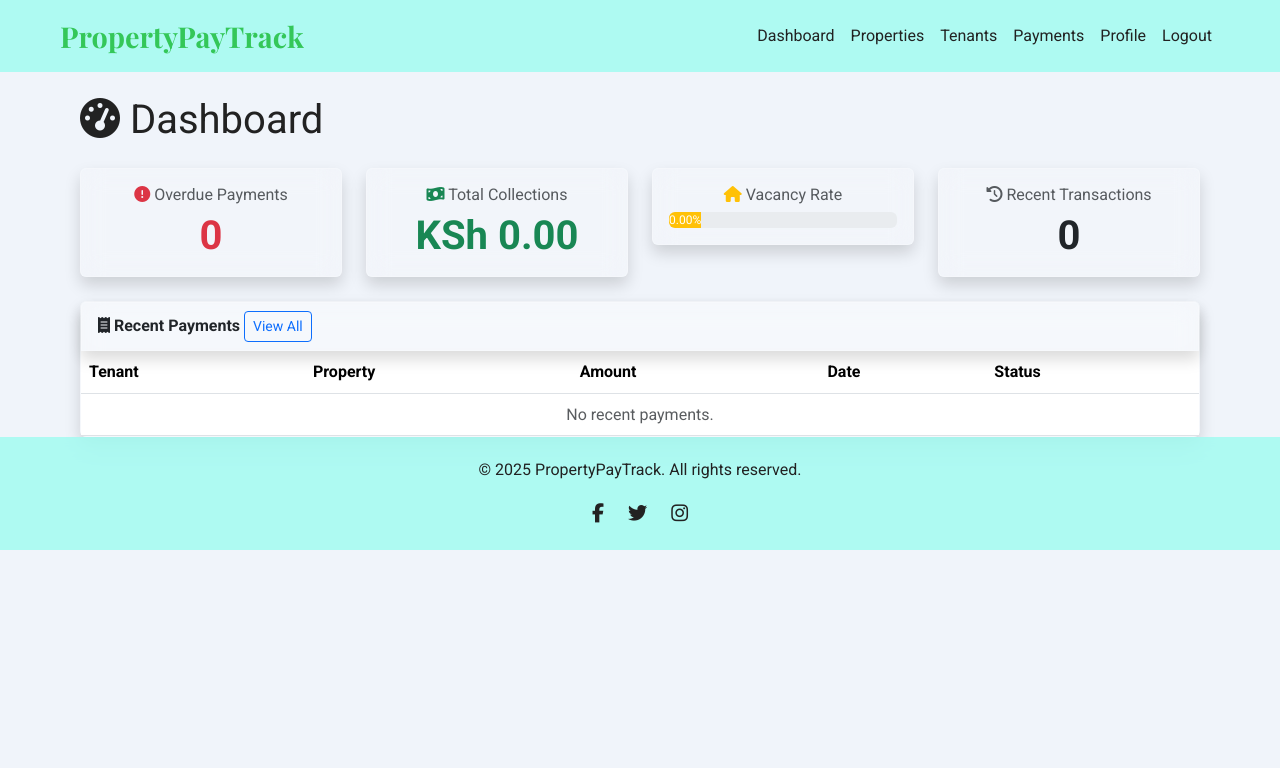
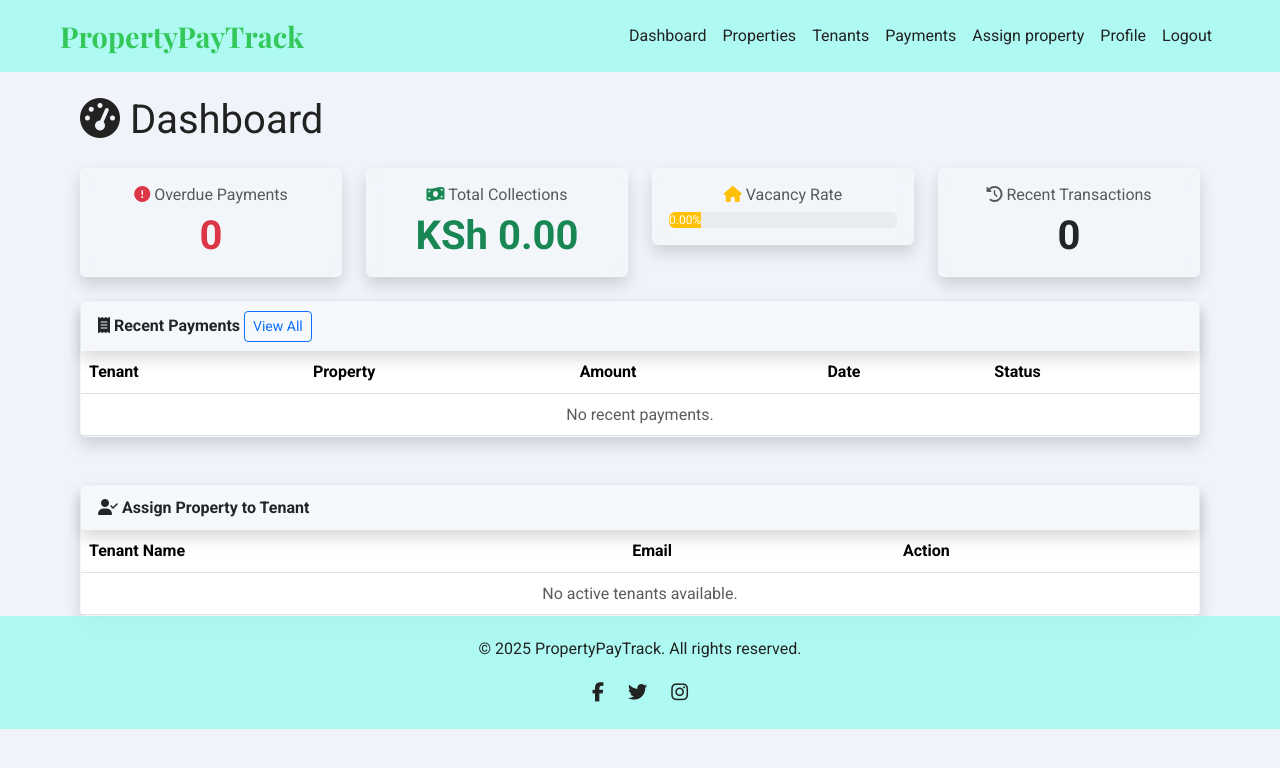
Before and after one commit to shannel890/Mfuko7, a Flask app: page /landlord/dashboard in a window 1280 px wide. Shown: the top 768 px of the page. Run offline with Flask 3, Linux system fonts and the light colour scheme; a user stored in the database is signed in; some libraries are stand-ins or nearby versions.

Commit message:
added the files amd modefied them

```diff
--- a/app/__init__.py
+++ b/app/__init__.py
@@ -1,4 +1,4 @@
-from flask import Flask, request, jsonify
+from flask import Flask
 from app.extensions import login_manager,migrate
 from .extensions import db, babel, mail
 from .models import User, Role
--- a/app/models.py
+++ b/app/models.py
@@ -135,7 +135,7 @@
     grace_period_days = db.Column(db.Integer, default=5)
     lease_start_date = db.Column(db.Date)
     lease_end_date = db.Column(db.Date)
-    property_id = db.Column(db.Integer, db.ForeignKey('property.id', ondelete='CASCADE'), nullable=False, index=True)
+    property_id = db.Column(db.Integer, db.ForeignKey('property.id', ondelete='CASCADE'), nullable=True, index=True)
     unit_id = db.Column(db.Integer, db.ForeignKey('unit.id', ondelete='CASCADE'), nullable=True, index=True)
     unit = db.relationship('Unit', foreign_keys=[unit_id], backref='tenant', uselist=False)
     created_at = db.Column(db.DateTime, default=lambda: datetime.now(timezone.utc))
--- a/app/routes.py
+++ b/app/routes.py
@@ -3,7 +3,7 @@
 from flask_babel import lazy_gettext as _l
 from app.extensions import db, mail
 from sqlalchemy import func
-from app.forms import TenantForm, PropertyForm, RecordPaymentForm, ContactForm, TenantPaymentForm, ReportFilterForm
+from app.forms import TenantForm, PropertyForm, RecordPaymentForm, ContactForm, TenantPaymentForm, ReportFilterForm, AssignPropertyForm
 from app.models import Property, Tenant, Payment, Unit, Invoice
 from functools import wraps
 from datetime import datetime, timedelta
@@ -59,6 +59,11 @@
 @main.route('/index')
 def index():
     try:
+        if current_user.is_authenticated:
+            if current_user.has_role('landlord'):
+                return redirect(url_for('main.landlord_dashboard'))
+            elif current_user.has_role('tenant'):
+                return redirect(url_for('main.tenant_dashboard'))
         return render_template('index.html')
     except Exception as e:
         current_app.logger.error(f"Error loading index: {e}")
@@ -134,11 +139,15 @@
             'recent_transactions': 0
         }
         recent_payments = []
+        landlord_tenants = []  # Initialize for later use
         landlord_properties = Property.query.filter_by(landlord_id=current_user.id).all()
         landlord_property_ids = [p.id for p in landlord_properties]
 
         if landlord_property_ids:
-            landlord_tenants = Tenant.query.filter(Tenant.property_id.in_(landlord_property_ids), Tenant.status == 'active').all()
+            landlord_tenants = Tenant.query.filter(
+                Tenant.property_id.in_(landlord_property_ids),
+                Tenant.status == 'active'
+            ).all()
             landlord_tenant_ids = [t.id for t in landlord_tenants]
             today = datetime.utcnow().date()
             current_month_start = today.replace(day=1)
@@ -171,15 +180,17 @@
             ).scalar() or 0.00
 
             # Vacancy Rate
-            total_units = db.session.query(func.sum(Unit.id)).filter(
+            total_units = db.session.query(func.count(Unit.id)).filter(
                 Unit.property_id.in_(landlord_property_ids),
                 Unit.status != 'maintenance'
-            ).count() or 0
+            ).scalar() or 0
+
             occupied_units = len(Tenant.query.filter(
                 Tenant.property_id.in_(landlord_property_ids),
                 Tenant.status == 'active',
                 Tenant.unit_id != None
             ).join(Unit, Tenant.unit_id == Unit.id).all())
+
             if total_units > 0:
                 metrics['vacancy_rate'] = round(((total_units - occupied_units) / total_units) * 100, 2)
             else:
@@ -211,13 +222,18 @@
                     'status': payment.status
                 })
 
-        return render_template('landlord_dashboard.html', metrics=metrics, recent_payments=recent_payments)
+        return render_template(
+            'landlord_dashboard.html',
+            metrics=metrics,
+            recent_payments=recent_payments,
+            landlord_tenants=landlord_tenants  # 👈 Added
+        )
 
     except Exception as e:
         logging.error("Dashboard error occurred:")
         logging.error(traceback.format_exc())  # Logs the full traceback
         flash(_l('An error occurred while loading the dashboard. Please try again.'), 'danger')
-        return redirect(url_for('main.index'))
+        return redirect(url_for('main.landing_page'))
 
 
 @main.route('/tenant/dashboard')
@@ -227,8 +243,17 @@
     try:
         tenant = Tenant.query.filter_by(user_id=current_user.id).first()
         if not tenant:
-            flash(_l('No tenant profile found. Contact your landlord.'), 'warning')
-            return redirect(url_for('main.index'))
+            tenant = Tenant(
+            user_id=current_user.id,
+            first_name=current_user.first_name,
+            last_name=current_user.last_name,
+            email=current_user.email,
+            status='active',
+            grace_period_days=5
+        )
+        db.session.add(tenant)
+        db.session.commit()
+        flash(_l('Tenant profile created automatically. Please contact landlord to assign a unit.'), 'info')
 
         today = datetime.utcnow().date()
         current_month_start = today.replace(day=1)
@@ -276,9 +301,9 @@
 @login_required
 @roles_required('landlord')
 def property_add():
-    try:
-        form = PropertyForm()
-        if form.validate_on_submit():
+    form = PropertyForm()
+    if form.validate_on_submit():
+        try:
             property = Property(
                 name=form.name.data,
                 address=form.address.data,
@@ -296,11 +321,15 @@
             db.session.commit()
             flash(_l('Property added successfully!'), 'success')
             return redirect(url_for('main.properties_list'))
-        return render_template('properties/add_edit.html', form=form, edit=False)
-    except Exception as e:
-        current_app.logger.error(f"Error adding property: {e}")
-        flash(_l('Failed to add property.'), 'danger')
-        return redirect(url_for('main.properties_list'))
+        except Exception as e:
+            current_app.logger.error(f"Error adding property: {e}")
+            flash(_l('Failed to add property.'), 'danger')
+            db.session.rollback()
+            return redirect(url_for('main.properties_list'))
+    else:
+        print(form.errors)
+    return render_template('properties/add_edit.html', form=form, edit=False)
+
 
 @main.route('/properties/edit/<int:id>', methods=['GET', 'POST'])
 @login_required
@@ -317,6 +346,52 @@
         flash(_l('Property updated successfully!'), 'success')
         return redirect(url_for('main.properties_list'))
     return render_template('properties/add_edit.html', form=form, edit=True)
+
+@main.route('/assign-property', defaults={'tenant_id': None}, methods=['GET', 'POST'])
+@main.route('/assign-property/<int:tenant_id>', methods=['GET', 'POST'])
+@login_required
+@roles_required('landlord')
+def assign_property(tenant_id):
+    try:
+        if tenant_id:
+            tenant = Tenant.query.get(tenant_id)
+            if not tenant:
+                flash(_l('Tenant not found.'), 'warning')
+                return redirect(url_for('main.landlord_dashboard'))
+        else:
+            tenant = None
+
+        properties = Property.query.filter_by(landlord_id=current_user.id).all()
+        property_ids = [p.id for p in properties]
+        units = Unit.query.filter(Unit.property_id.in_([p.id for p in properties]), Unit.status == 'vacant').all()
+
+        form = AssignPropertyForm()
+        form.property_id.choices = [(p.id, p.name) for p in properties]
+        form.unit_id.choices = [(u.id, f"{u.name} - {u.property.name}") for u in units]
+        form.tenant_id.choices = [(t.id, f"{t.first_name} {t.last_name}") for t in Tenant.query.all()]
+
+        if form.validate_on_submit():
+            tenant_id = form.tenant_id.data
+            unit_id = form.unit_id.data
+            tenant = Tenant.query.get(tenant_id)
+            unit = Unit.query.get(unit_id)
+            if tenant and unit:
+                tenant.unit_id = unit.id
+                tenant.property_id = unit.property_id
+                unit.status = 'occupied'
+                db.session.commit()
+                flash(_l('Property assigned successfully!'), 'success')
+                return redirect(url_for('main.landlord_dashboard'))
+            else:
+                flash(_l('Invalid tenant or unit selected.'), 'danger')
+
+        return render_template('assign_property.html', tenant=tenant, properties=properties, units=units, form=form)
+
+    except Exception as e:
+        logging.error("Assign property error:")
+        logging.error(traceback.format_exc())
+        flash(_l('An error occurred while loading the assignment page.'), 'danger')
+        return redirect(url_for('main.landlord_dashboard'))
 
 @main.route('/tenants')
 @login_required
--- a/app/templates/base.html
+++ b/app/templates/base.html
@@ -188,9 +188,11 @@
     <nav class="navbar navbar-expand-lg">
         <div class="container">
             <a class="navbar-brand" href="{{ url_for('main.index') }}">PropertyPayTrack</a>
-            <button class="navbar-toggler" type="button" data-bs-toggle="collapse" data-bs-target="#navbarNav" aria-controls="navbarNav" aria-expanded="false" aria-label="Toggle navigation">
+            <button class="navbar-toggler" type="button" data-bs-toggle="collapse" data-bs-target="#navbarNav"
+                    aria-controls="navbarNav" aria-expanded="false" aria-label="Toggle navigation">
                 <span class="navbar-toggler-icon"></span>
             </button>
+
             <div class="collapse navbar-collapse" id="navbarNav">
                 <ul class="navbar-nav ms-auto">
                     {% if current_user.is_authenticated %}
@@ -199,16 +201,23 @@
                             <li class="nav-item"><a class="nav-link" href="{{ url_for('main.properties_list') }}">{{ _('Properties') }}</a></li>
                             <li class="nav-item"><a class="nav-link" href="{{ url_for('main.tenants_list') }}">{{ _('Tenants') }}</a></li>
                             <li class="nav-item"><a class="nav-link" href="{{ url_for('main.payments_history') }}">{{ _('Payments') }}</a></li>
+                            <li class="nav-item"><a class="nav-link" href="{{ url_for('main.assign_property') }}">{{_('Assign property') }}</a></li>
+
                         {% elif current_user.has_role('tenant') %}
                             <li class="nav-item"><a class="nav-link" href="{{ url_for('main.tenant_dashboard') }}">{{ _('Dashboard') }}</a></li>
                             <li class="nav-item"><a class="nav-link" href="{{ url_for('main.tenant_make_payment') }}">{{ _('Make Payment') }}</a></li>
+                            {% if tenant is defined %}
+                                <li class="nav-item">
+                                    <a class="nav-link" href="{{ url_for('main.assign_property', tenant_id=tenant.id) }}">{{ _('Assign property') }}</a>
+                                </li>
+                            {% endif %}
                         {% endif %}
                         <li class="nav-item"><a class="nav-link" href="{{ url_for('auth.profile') }}">{{ _('Profile') }}</a></li>
                         <li class="nav-item"><a class="nav-link" href="{{ url_for('auth.logout') }}">{{ _('Logout') }}</a></li>
                     {% else %}
-                        <li class="nav-item"><a class="nav-link" href="#features">{{ _('Features') }}</a></li>
-                        <li class="nav-item"><a class="nav-link" href="#testimonials">{{ _('Testimonials') }}</a></li>
-                        <li class="nav-item"><a class="nav-link" href="#">{{ _('Pricing') }}</a></li>
+                        <li class="nav-item"><a class="nav-link" href="{{ url_for('main.features') }}">{{ _('Features') }}</a></li>
+                        <li class="nav-item"><a class="nav-link" href="{{ url_for('main.testimonials') }}">{{ _('Testimonials') }}</a></li>
+                        <li class="nav-item"><a class="nav-link" href="{{ url_for('main.pricing') }}">{{ _('Pricing') }}</a></li>
                         <li class="nav-item"><a class="nav-link" href="{{ url_for('main.contact') }}">{{ _('Contact') }}</a></li>
                         <li class="nav-item"><a class="nav-link btn btn-primary nav-btn ms-3 bubble-effect" href="{{ url_for('auth.login') }}">{{ _('Log In') }}</a></li>
                         <li class="nav-item"><a class="nav-link btn btn-secondary nav-btn ms-3 bubble-effect" href="{{ url_for('auth.register') }}">{{ _('Sign Up') }}</a></li>
--- a/app/templates/landlord_dashboard.html
+++ b/app/templates/landlord_dashboard.html
@@ -353,9 +353,51 @@
                 </div>
             </div>
         </div>
+
+        <!-- Tenant Assign Table -->
+        <div class="row mt-5" data-aos="fade-up" data-aos-delay="1000">
+            <div class="col-12">
+                <div class="card bg-glass">
+                    <div class="card-header bg-glass fw-bold">
+                        <span><i class="fas fa-user-check"></i> {{ _('Assign Property to Tenant') }}</span>
+                    </div>
+                    <div class="card-body p-0">
+                        <div class="table-responsive">
+                            <table class="table table-hover mb-0">
+                                <thead>
+                                    <tr>
+                                        <th>{{ _('Tenant Name') }}</th>
+                                        <th>{{ _('Email') }}</th>
+                                        <th>{{ _('Action') }}</th>
+                                    </tr>
+                                </thead>
+                                <tbody>
+                                    {% for tenant in landlord_tenants %}
+                                    <tr>
+                                        <td data-label="Tenant Name">{{ tenant.first_name }} {{ tenant.last_name }}</td>
+                                        <td data-label="Email">{{ tenant.email }}</td>
+                                        <td data-label="Action">
+                                            <a href="{{ url_for('main.assign_property', tenant_id=tenant.id) }}" class="btn btn-outline-primary btn-sm">
+                                                {{ _('Assign Property') }}
+                                            </a>
+                                        </td>
+                                    </tr>
+                                    {% else %}
+                                    <tr>
+                                        <td colspan="3" class="text-center text-muted">{{ _('No active tenants available.') }}</td>
+                                    </tr>
+                                    {% endfor %}
+                                </tbody>
+                            </table>
+                        </div>
+                    </div>
+                </div>
+            </div>
+        </div>
+
     </div>
 </div>
-
+<a href="{{ url_for('main.assign_property') }}" class="text-decoration-none"></a>
 <script src="https://cdn.jsdelivr.net/npm/bootstrap@5.1.3/dist/js/bootstrap.bundle.min.js"></script>
 <script src="https://unpkg.com/aos@2.3.1/dist/aos.js"></script>
 <script>
```
Also changed, not shown: app/auth/routes.py (+55 -30 lines), app/forms.py (+24 -0 lines), app/templates/assign_property.html (added, +66 -0 lines), app/templates/payments/tenant_make_payment.html (+20 -2 lines), migrations/versions/8bb5e933f806_make_tenant_property_id_nullable.py (renamed from migrations/versions/8cc564feede7_add_rent_amount_to_tenant.py, +10 -6 lines), migrations/versions/a04875e81e37_add_is_offline_field_to_payment.py (deleted, +0 -32 lines), migrations/versions/b228b083657c_add_is_offline_to_payment_model.py (deleted, +0 -32 lines), migrations/versions/c69bb2f7978e_add_description_field_to_payment.py (deleted, +0 -32 lines), migrations/versions/ed7b70175c63_add_offline_reference_to_payment_model.py (deleted, +0 -32 lines), instance/app.db.
